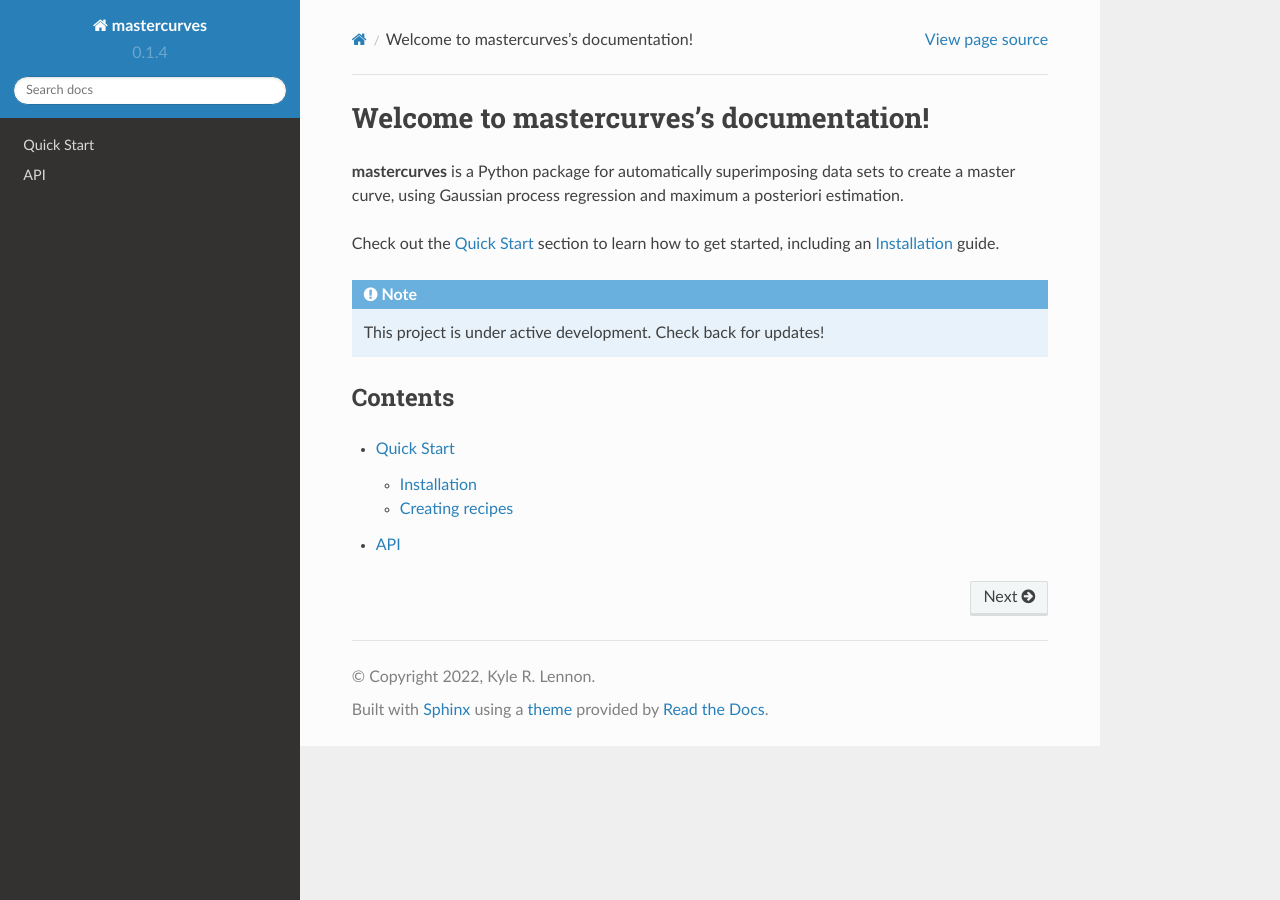
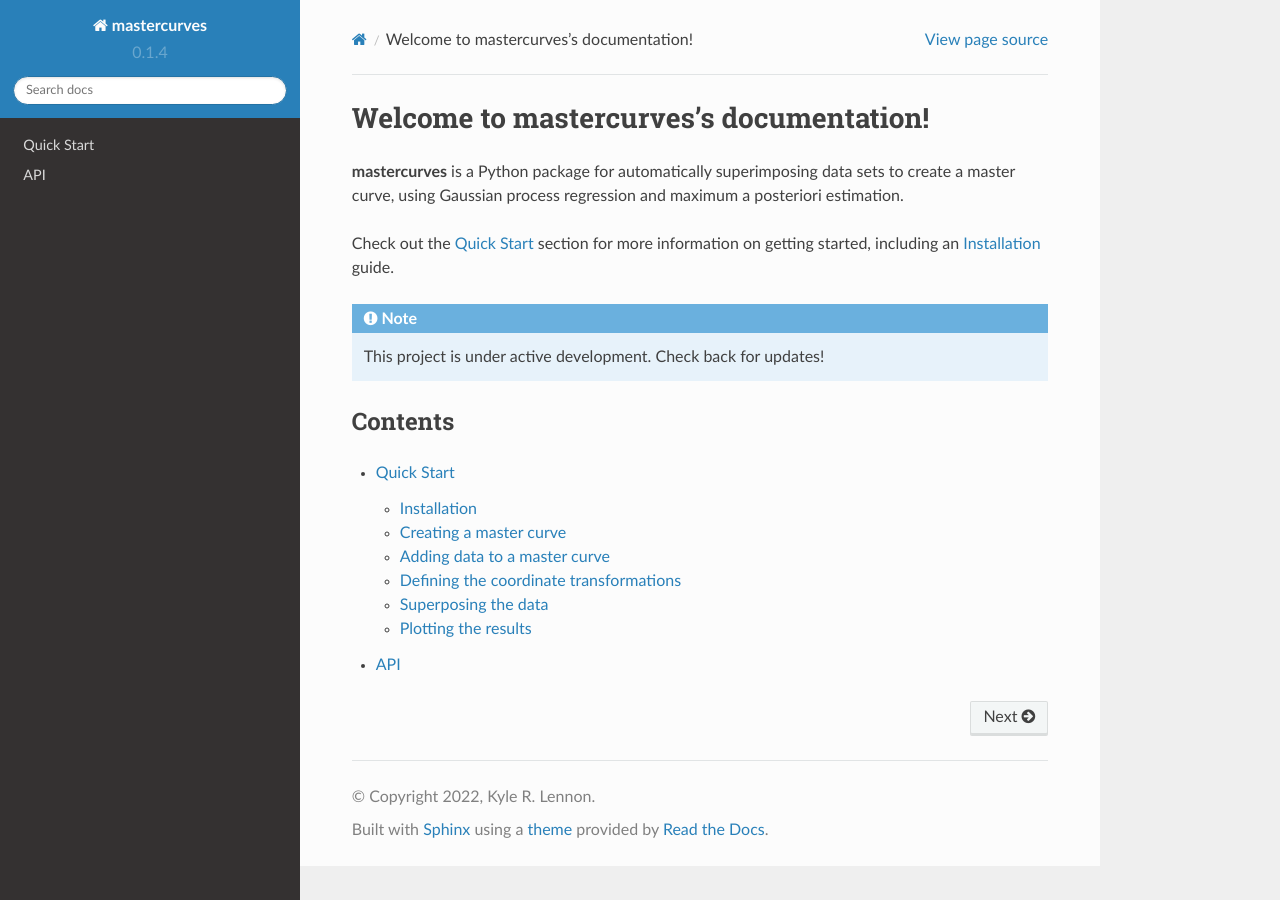
Before and after one commit to krlennon/mastercurves, a Sphinx documentation site: the page built from docs/source/index.rst, in a window 1280 px wide. Built offline with Sphinx 7.4.7 and the Read the Docs theme 2.0.0, drawn with Linux system fonts in a browser that asks for light colours; part of the change alters nothing that is shown.

Commit message:
add quickstart guide to docs

```diff
--- a/docs/source/index.rst
+++ b/docs/source/index.rst
@@ -3,7 +3,7 @@ Welcome to mastercurves's documentation!
 
 **mastercurves** is a Python package for automatically superimposing data sets to create a master curve, using Gaussian process regression and maximum a posteriori estimation.
 
-Check out the :doc:`quickstart` section to learn how to get started, including an :ref:`installation` guide.
+Check out the :doc:`quickstart` section for more information on getting started, including an :ref:`installation` guide.
 
 .. note::
 
--- a/docs/source/quickstart.rst
+++ b/docs/source/quickstart.rst
@@ -1,5 +1,5 @@
 Quick Start
-=====
+===========
 
 .. _installation:
 
@@ -12,22 +12,55 @@ To use mastercurves, first install it using pip:
 
    $ pip install mastercurves
 
-Creating recipes
-----------------
+Creating a master curve
+-----------------------
 
-To retrieve a list of random ingredients,
-you can use the ``lumache.get_random_ingredients()`` function:
+First import the package, then use the ``MasterCurve()`` constructor to initialize
+a master curve object:
 
-.. autofunction:: lumache.get_random_ingredients
+.. code-block:: python
 
-The ``kind`` parameter should be either ``"meat"``, ``"fish"``,
-or ``"veggies"``. Otherwise, :py:func:`lumache.get_random_ingredients`
-will raise an exception.
+   from mastercurves import MasterCurve
+   mc = MasterCurve()
 
-.. autoexception:: lumache.InvalidKindError
+Adding data to a master curve
+-----------------------------
 
-For example:
+Next, collect data into three lists: ``x_data``, ``y_data``, and ``states``. The elements
+of ``x_data`` and ``y_data`` should be arrays containing the x- and y-coordinates for a
+single state (i.e. one data set, which will be superposed with data sets comprising
+the other elements of ``x_data`` and ``y_data``). The elements of ``states`` should be
+numeric values labeling the corresponding states.
 
->>> import lumache
->>> lumache.get_random_ingredients()
-['shells', 'gorgonzola', 'parsley']
+When the data is ready, add it to the master curve:
+
+.. code-block:: python
+   mc.add_data(x_data, y_data, states)
+
+Defining the coordinate transformations
+---------------------------------------
+
+Then, add coordinate transformations to the master curve. If only horizontal shifting
+by a scale factor is required (the typical case for time-temperature superposition),
+this can be done as follows:
+
+.. code-block:: python
+   from mastercurves.transforms import Multiply
+   mc.add_htransform(Multiply())
+
+Superposing the data
+--------------------
+
+The master curve is now ready for superposition:
+
+.. code-block:: python
+   mc.superpose()
+
+Plotting the results
+--------------------
+
+Once superposition is complete, you can generate plots of the raw data,
+data with Gaussian process interpolants, and the superposed mastercurve!
+
+.. code-block:: python
+   mc.plot()
```
